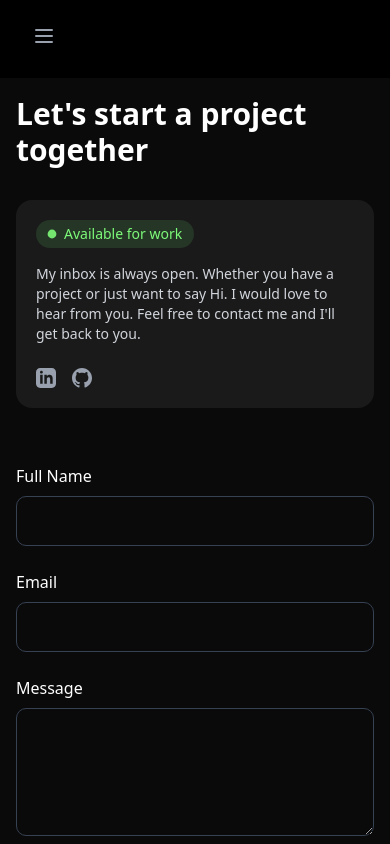
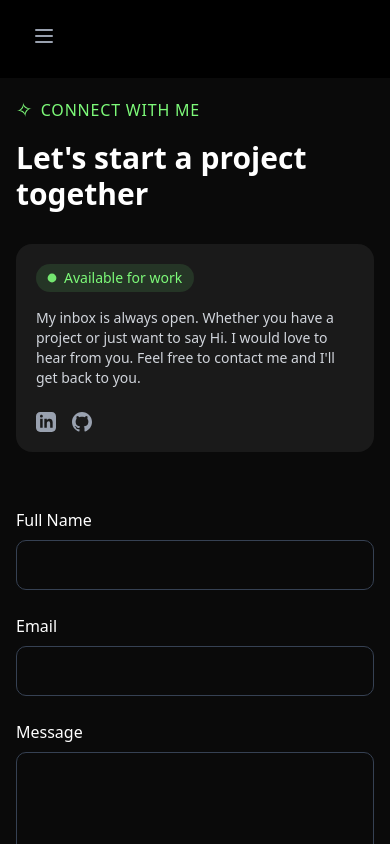
Before and after one commit to akram-999/akram-ahil, a Next.js app in the folder akram-ahil-portfolio/: page /contact in a window 390 px wide. Shown: the top 844 px of the page. Built offline with nearby package versions, Linux system fonts and the light colour scheme.

Commit message:
Refactor layout and styles in Contact and Projects pages for improved responsiveness and visual consistency

```diff
--- a/akram-ahil-portfolio/src/app/contact/page.jsx
+++ b/akram-ahil-portfolio/src/app/contact/page.jsx
@@ -110,7 +110,7 @@ export default function Page() {
 
   return (
     <motion.div
-      className="px-4 py-12 md:m-28 text-white md:p-8 "
+      className="px-4 py-12 mt-12 md:m-28 text-white md:p-8 "
       initial="hidden"
       animate="visible"
       variants={containerVariants}
@@ -120,7 +120,7 @@ export default function Page() {
         variants={itemVariants}
       >
         <motion.span
-          className="text-2xl"
+          className="text-xl md:text-2xl inline-block"
           animate={{ rotate: [0, 15, -15, 0] }}
           transition={{ duration: 2, repeat: Infinity, repeatType: "reverse", ease: "easeInOut" }}
         >
--- a/akram-ahil-portfolio/src/app/projects/page.jsx
+++ b/akram-ahil-portfolio/src/app/projects/page.jsx
@@ -100,7 +100,7 @@ export default function Page() {
     <main className="min-h-screen px-4 py-8 md:p-8 lg:m-20">
       {/* Header Section */}
       <motion.div
-        className="mb-8 md:mb-12"
+        className="mt-12 md:mb-12"
         initial="hidden"
         animate="visible"
         variants={headerVariants}
@@ -111,7 +111,7 @@ export default function Page() {
           animate={{ opacity: 1, x: 0 }}
           transition={{ duration: 0.5 }}
         >
-          <span className="text-2xl">✧</span>
+          <span className="text-xl md:text-2xl inline-block">✧</span>
           <span className="uppercase tracking-wider text-sm md:text-base">MY WORK</span>
         </motion.div>
 
```
